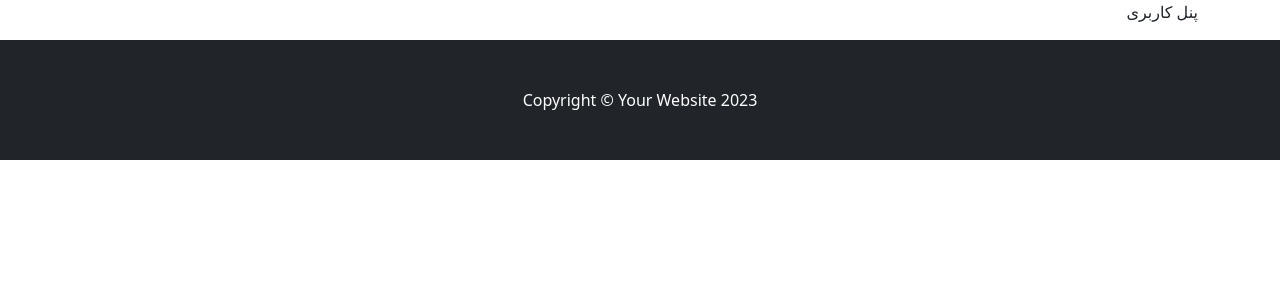
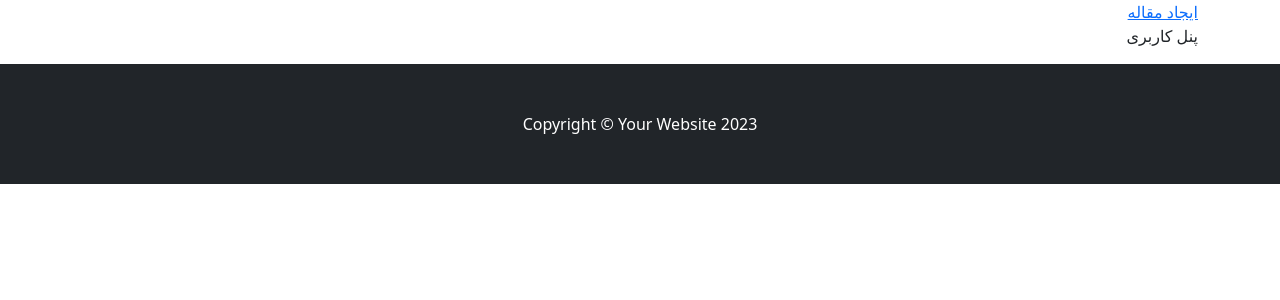
Before and after one commit to MohammadBohluli/blog, a Django app: page /accounts/ in a window 1280 px wide. Shown: the part 56-356 px from the top of the page. Run offline with Django 4.2, Linux system fonts and the light colour scheme; the visitor is signed in with stand-in values (Sample User, id 1).

Commit message:
add: create post button in profile page

```diff
--- a/core/templates/pages/accounts/profile.html
+++ b/core/templates/pages/accounts/profile.html
@@ -5,6 +5,8 @@
 
 {% block content %}
 
+    <a href="{% url 'accounts:create_post' %}">ایجاد مقاله</a>
+
     <p>پنل کاربری</p>
 
 {% endblock %}
```
